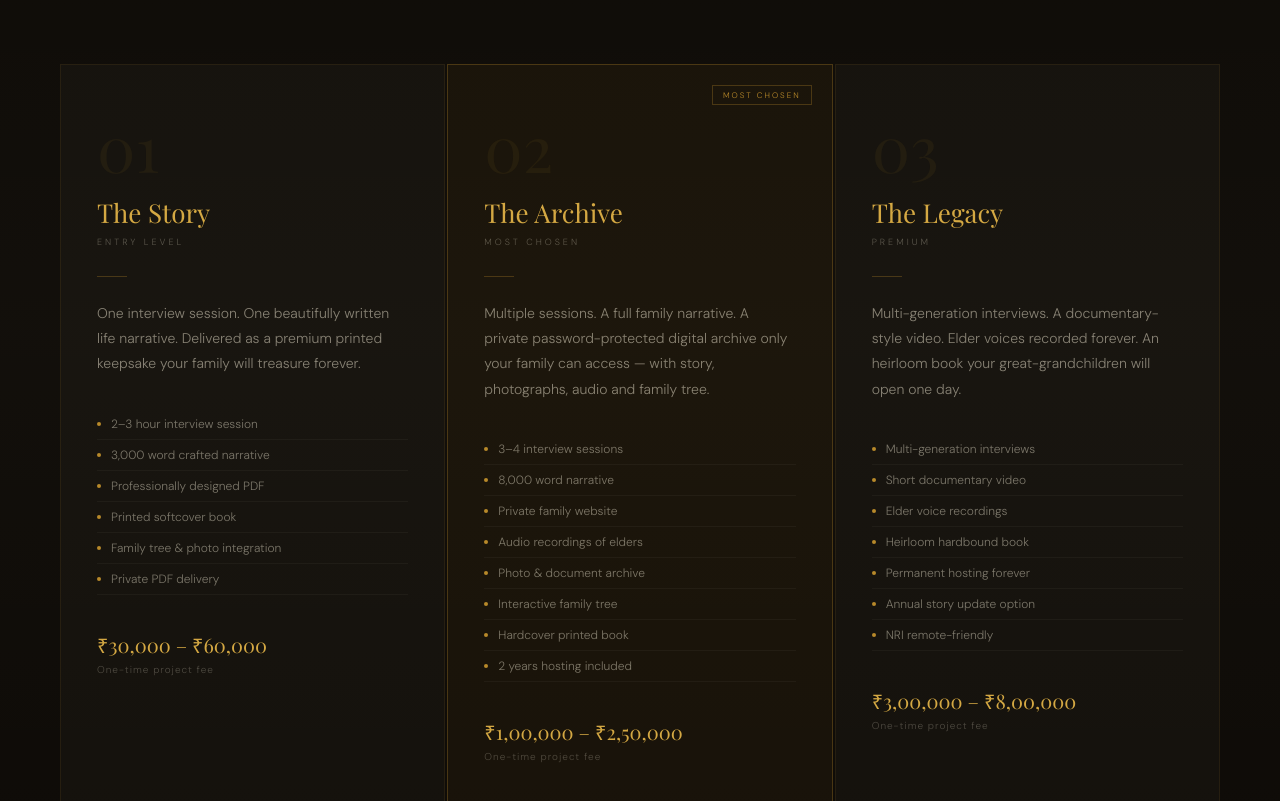
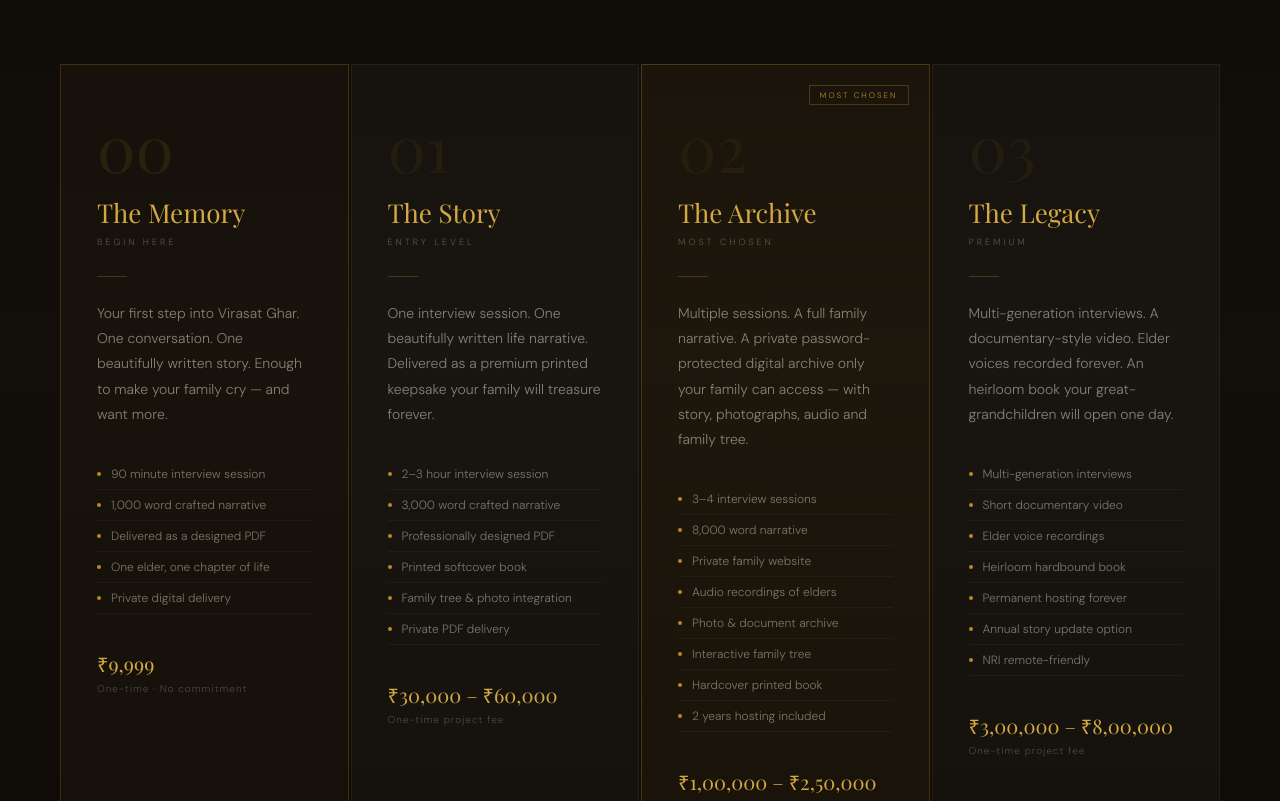
Before and after one commit to Aviraladeeb/VIRASATGHAR, a plain HTML site: page index.html in a window 1280 px wide. Shown: the part 1999-2800 px from the top of the page. Drawn offline with nearby package versions, Linux system fonts and the light colour scheme; a web font is replaced by a local one.

Commit message:
Update index.html

```diff
--- a/index.html
+++ b/index.html
@@ -610,7 +610,7 @@
 
 .packages-grid {
   display: grid;
-  grid-template-columns: repeat(3, 1fr);
+  grid-template-columns: repeat(4, 1fr);
   gap: 2px;
 }
 
@@ -1277,7 +1277,7 @@
         <div class="frame-inner"></div>
         <div class="frame-bg"></div>
         <div class="frame-content">
-          <div class="frame-icon-wrap">🪔</div>
+          <div class="frame-icon-wrap">🤝</div>
           <p class="frame-quote">"The stories we don't write down die with the people who lived them."</p>
           <p class="frame-attr">— The Virasat Ghar Promise</p>
         </div>
@@ -1350,6 +1350,23 @@
   </div>
 
   <div class="packages-grid">
+    <div class="pkg reveal reveal-d1" style="border-color:rgba(184,137,42,0.25);background:rgba(184,137,42,0.03);">
+      <div class="pkg-num" style="color:rgba(184,137,42,0.12);">00</div>
+      <h3 class="pkg-name">The Memory</h3>
+      <p class="pkg-sub">Begin Here</p>
+      <div class="pkg-divider"></div>
+      <p class="pkg-desc">Your first step into Virasat Ghar. One conversation. One beautifully written story. Enough to make your family cry — and want more.</p>
+      <ul class="pkg-features">
+        <li>90 minute interview session</li>
+        <li>1,000 word crafted narrative</li>
+        <li>Delivered as a designed PDF</li>
+        <li>One elder, one chapter of life</li>
+        <li>Private digital delivery</li>
+      </ul>
+      <div class="pkg-price">₹9,999</div>
+      <div class="pkg-price-sub">One-time · No commitment</div>
+    </div>
+
     <div class="pkg reveal reveal-d1">
       <div class="pkg-num">01</div>
       <h3 class="pkg-name">The Story</h3>
```
